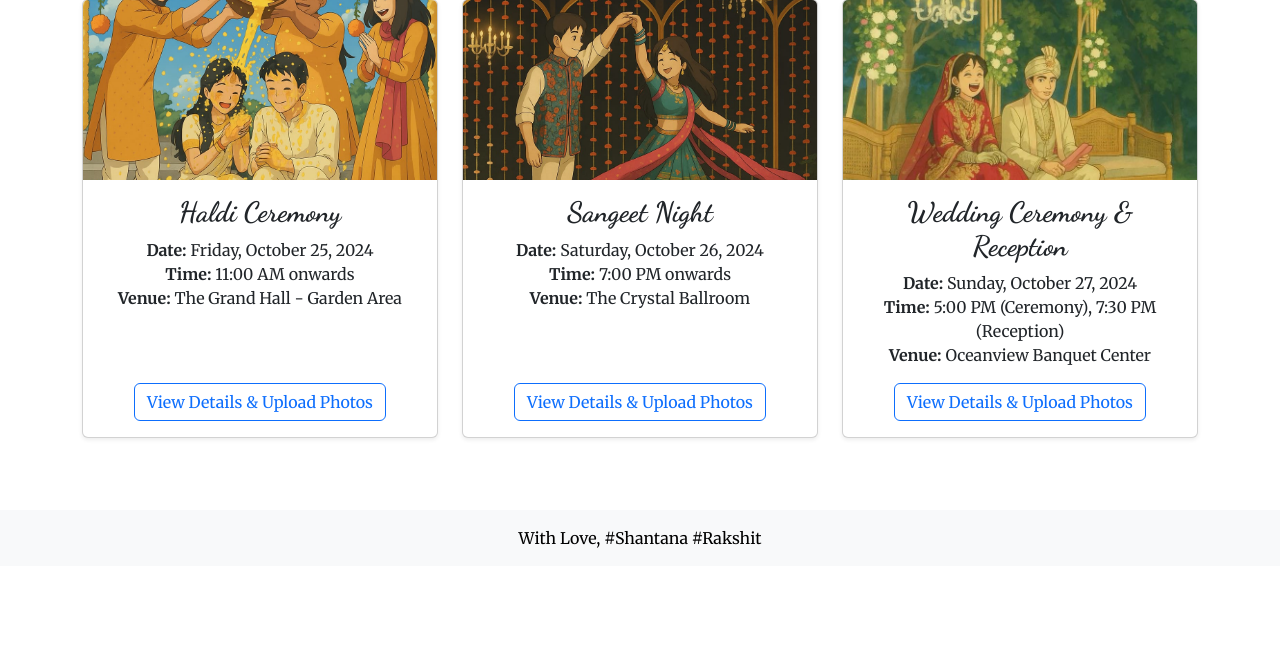
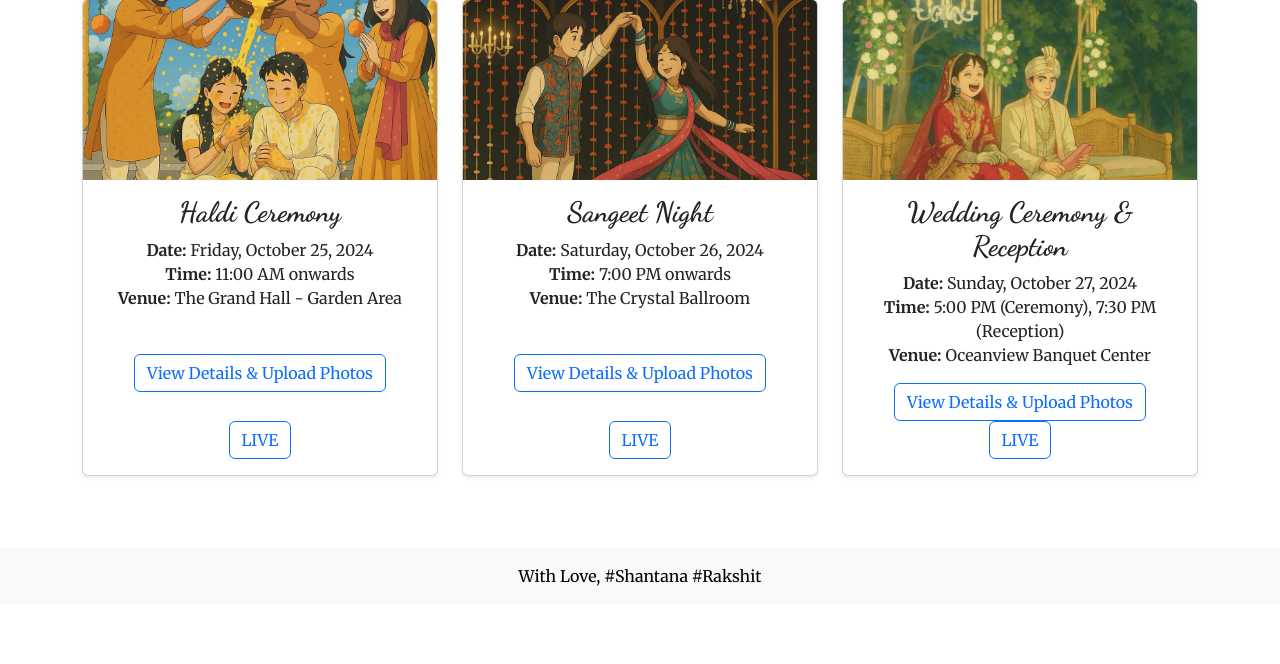
Before and after one commit to Audumbar-Patil/weddingwebsite, a Flask app: page /main in a window 1280 px wide. Shown: the part 145-809 px from the top of the page. Before the commit the page ends 693 px from the top, so only its background shows below. Run offline with Flask 3, Linux system fonts and the light colour scheme.

Commit message:
new commit

```diff
--- a/templates/event.html
+++ b/templates/event.html
@@ -78,7 +78,7 @@
     <div class="mb-3">
         <label for="file" class="form-label">Select file (Images or Videos):</label>
         <input class="form-control" type="file" id="file" name="file" accept="image/*,video/*" required>
-        <div class="form-text">Max file size: 500MB. Allowed types: {{ ALLOWED_EXTENSIONS_STR }}</div>
+        <div class="form-text"></div>
     </div>
     <div class="text-center">
         <button type="submit" class="btn btn-success btn-lg">
--- a/templates/main.html
+++ b/templates/main.html
@@ -29,6 +29,11 @@
                            View Details & Upload Photos
                        </a>
                     </div>
+                    <div class="mt-auto">
+                        <a href="{{ url_for('show_event', event_name=event_key) }}" class="btn btn-outline-primary">
+                            LIVE
+                        </a>
+                     </div>
                 </div>
             </div>
         </div>
```
